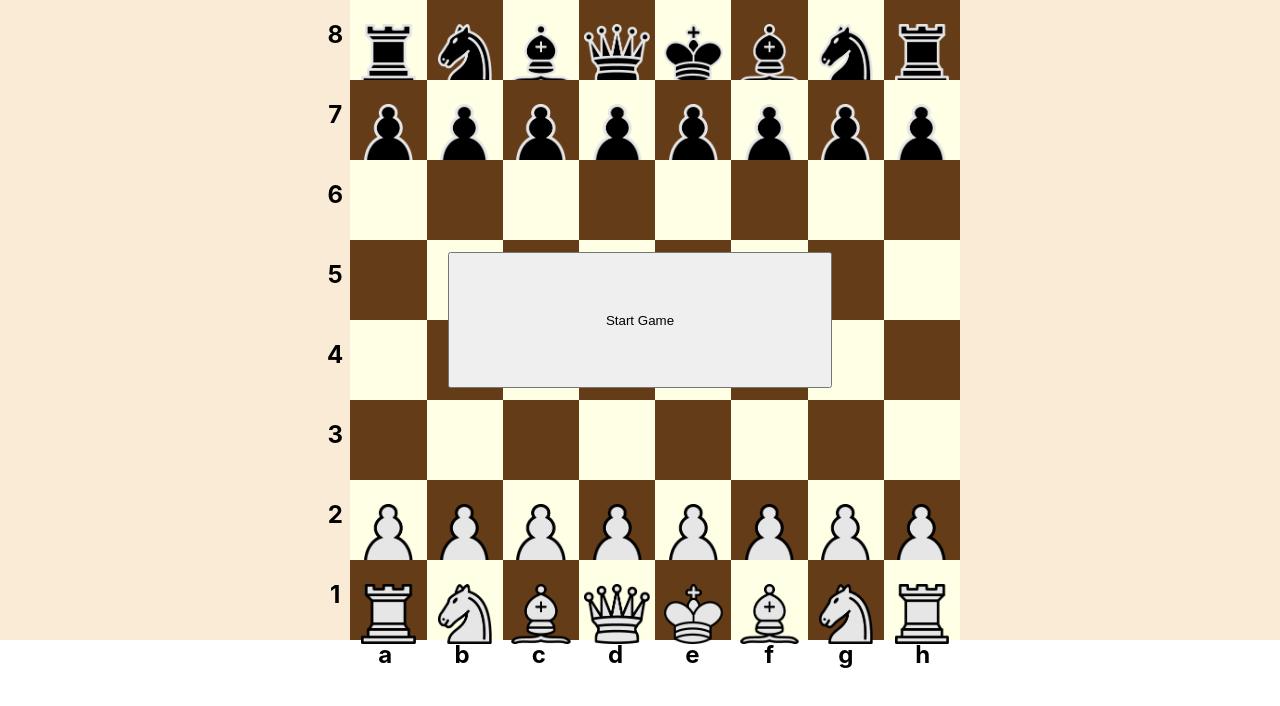
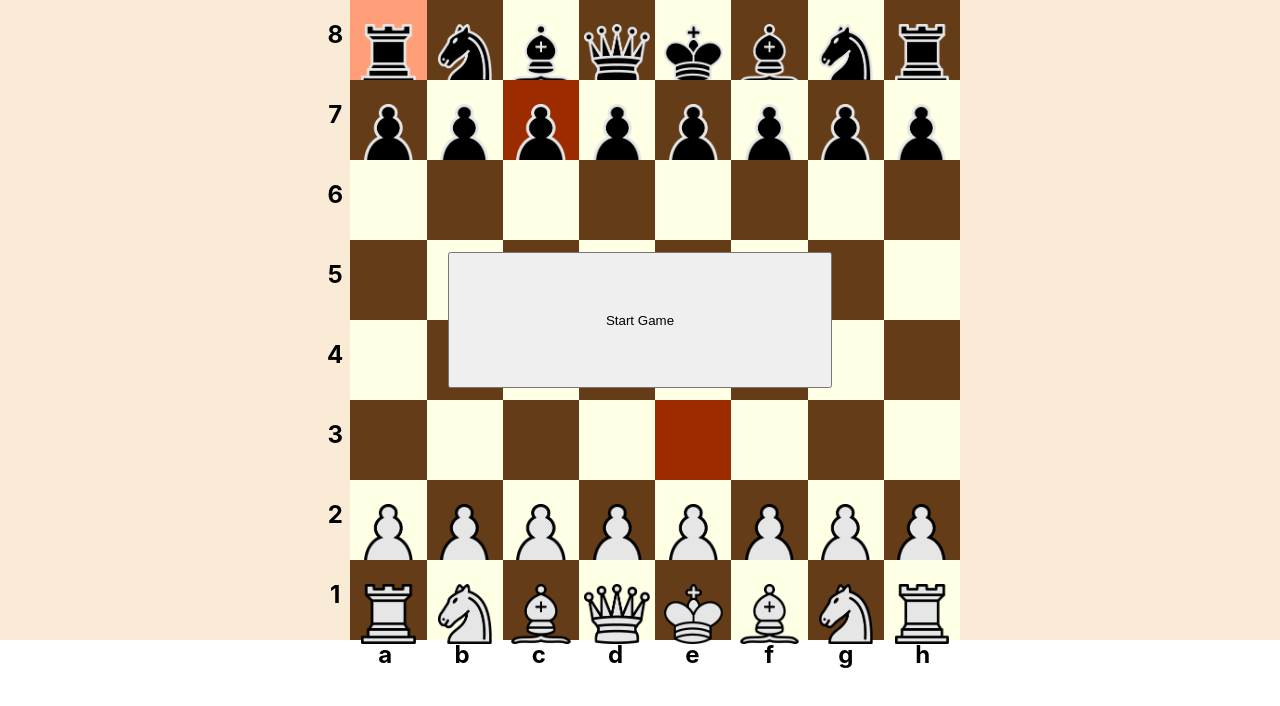
Before and after one commit to MikaVohl/chessReact, a React (Create React App) app: page /chess/local in a window 1280 px wide. Shown: the top 706 px of the page. Built offline with nearby package versions, Linux system fonts and the light colour scheme.

Commit message:
Changed websocket address

```diff
--- a/src/App.tsx
+++ b/src/App.tsx
@@ -5,7 +5,9 @@ import { GamePage } from "./pages/GamePage";
 import { HomePage } from "./pages/HomePage";
 
 // const client = new Client({ brokerURL: `ws://${process.env.REACT_APP_SERVER_ADDRESS}/ws` }); // Creates new STOMP client
-const client = new Client({ brokerURL: `ws://localhost:8080/ws` }); // Creates new STOMP client
+// const client = new Client({ brokerURL: `ws://localhost:8080/ws` }); // Creates new STOMP client
+const client = new Client({ brokerURL: `ws://129.153.57.236:8080/ws` }); // Creates new STOMP client
+
 function App() {
   return (
     <Routes>
--- a/src/components/Board.tsx
+++ b/src/components/Board.tsx
@@ -1,6 +1,6 @@
 import Tile from './Tile';
+import { useState, useEffect } from 'react';
 
-// TO-DO: Add an updateboard function that calls updatetile functions on whatever tiles changed
 
 interface BoardProps {
     onTileClick: (key: string) => void;
@@ -9,9 +9,11 @@ interface BoardProps {
 const BOARD_DIMENSION = 8;
 const chessboardSetup = generateBoard();
 
+
 function Board({onTileClick}: BoardProps){
+    const [selectedTiles, setSelectedTiles] = useState<string[]>(["00", "12", "54"]);
+    const columnLabels = ['a', 'b', 'c', 'd', 'e', 'f', 'g', 'h'];
 
-    const columnLabels = ['a', 'b', 'c', 'd', 'e', 'f', 'g', 'h'];
 
     return(
         <div id="chessboard">
@@ -19,7 +21,11 @@ function Board({onTileClick}: BoardProps){
                 <div className="tileRow" key={rowIndex}>
                     <h2 className="sideLabel" id="rowLabel">{8-rowIndex}</h2>
                     {row.map((cell, cellIndex) => (
-                        <div onClick={() => onTileClick(rowIndex+""+cellIndex)} className={"square "+( (rowIndex+cellIndex)%2 == 0 ? "white" : "black" )} key={cellIndex}>{cell}</div>
+                        <div onClick={() => onTileClick(rowIndex+""+cellIndex)} className={
+                            "square "+
+                            ( (rowIndex+cellIndex)%2 == 0 ? "white" : "black" )
+                            +( selectedTiles.includes(rowIndex+""+cellIndex) ? " selected" : "" )
+                        } key={cellIndex}>{cell}</div>
                     ))}
                 </div>
             ))}
@@ -31,21 +37,6 @@ function Board({onTileClick}: BoardProps){
         </div>
     )
 }
-
-
-// function Board(){
-//     return(
-//         <div class="game">
-//             <div class="chessboard">
-//                 <script>
-//                     alert("Hello world");
-//                     createBoard();
-//                     defineClickBehaviours();
-//                 </script>
-//             </div>
-//         </div>
-//     );
-// }
 
 function generateBoard(){
     const board = [];
@@ -64,102 +55,3 @@ function generateRow(rowNumber: number){
 }
 
 export default Board;
-
-// function addPiece(pieceName: string, row: number, col: number){
-//     const rowColId = String.fromCharCode(row+97)+""+String.fromCharCode(col+97);
-//     const selectedSquare = document.querySelector("#"+rowColId);
-//     if(selectedSquare == null) return;
-//     const imagePath = "pieces/"+pieceName+".png";
-//     const imgElement = document.createElement('img');
-
-//     imgElement.src = imagePath;
-
-//     selectedSquare.appendChild(imgElement);
-
-// }
-
-// function createBoard(){
-//     console.log("Starting creating board");
-//     const chessboardContainer = document.querySelector('.chessboard');
-//     if(chessboardContainer == null) return;
-//     for(var i=0; i<8; i++){
-//         for(var j=0; j<8; j++){
-//             const square = document.createElement("div");
-//             square.className = ((i+j) % 2 ? "white" : "black")+" square";
-//             square.id = String.fromCharCode(97 + i)+""+String.fromCharCode(97 + j);
-//             chessboardContainer.appendChild(square);
-
-//             if(i <= 1 || i >= 6){
-//                 addStartingPiece(i, j);
-//             }
-//         }
-//     }
-//     console.log("Finshed creating board");
-// }
-
-// function addStartingPiece(row: number, col: number){
-//     var pieceName = "";
-//     if(row <= 1){
-//         pieceName += "b";
-//     }else{
-//         pieceName += "w";
-//     }
-
-//     if(row == 1 || row == 6){
-//         pieceName += "p";
-//     }
-//     else if(col == 0 || col == 7){
-//         pieceName += "r";
-//     }
-//     else if(col == 1 || col == 6){
-//         pieceName += "n";
-//     }
-//     else if(col == 2 || col == 5){
-//         pieceName += "b";
-//     }
-//     else if(col == 3){
-//         pieceName += "q";
-//     }
-//     else if(col == 4){
-//         pieceName += "k";
-//     }
-//     addPiece(pieceName, row, col);
-// }
-
-// function onTileClick(rowColId: string){
-//     const tile = document.getElementById(rowColId);
-//     if(tile == null) return;
-//     if(tile.classList.contains('selected')){
-//         removeHighlight(tile);
-//         clearSelected();
-//     }else{
-//         clearSelected();
-//         highlightTile(tile);
-//     }
-// }
-
-// function highlightTile(selectedTile: HTMLElement){
-//     selectedTile.className = selectedTile.className + ' selected';
-// }
-
-// function removeHighlight(selectedTile: HTMLElement){
-//     selectedTile.className = selectedTile.className.replace(' selected', '');
-// }
-
-// function clearSelected(){
-//     const squares = document.getElementsByClassName("square") as HTMLCollectionOf<HTMLElement>;
-//     for (let i=0; i<squares.length; i++) {
-//         if(squares[i].classList.contains('selected')){
-//             removeHighlight(squares[i]);
-//         }
-//     }
-// }
-
-
-// function defineClickBehaviours(){
-//     const squares = document.getElementsByClassName("square") as HTMLCollectionOf<HTMLElement>;
-
-//     for (let i=0; i<squares.length; i++) {
-//         squares[i].onclick = function () {onTileClick(squares[i].id)}
-//     }
-// }
--- a/src/components/LocalMultiplayer.tsx
+++ b/src/components/LocalMultiplayer.tsx
@@ -4,9 +4,9 @@ import { useState } from 'react';
 
 var isStarted = false;
 
+
 function LocalMultiplayer(){
     const [gameStarted, setGameStarted] = useState(false);
-
 
     function startGame(){
         setGameStarted(true);
@@ -54,4 +54,5 @@ function onTileClick(tileKey: string){
 
 
 
+
 export {LocalMultiplayer, onTileClick};
--- a/src/css/App.css
+++ b/src/css/App.css
@@ -55,19 +55,17 @@
 
 .white {
   background-color: rgb(255, 255, 230);
-  /* color: rgb(0, 0, 0); */
 }
 
 .black {
   background-color: rgb(100, 60, 23);
-  /* color: rgb(255, 255, 255); */
 }
 
-#chessboard .selected .white{
+#chessboard .selected.white{
   background-color: rgb(255, 159, 121);
 }
 
-#chessboard .selected .black{
+#chessboard .selected.black{
   background-color: rgb(156, 44, 0);
 }
 
```
